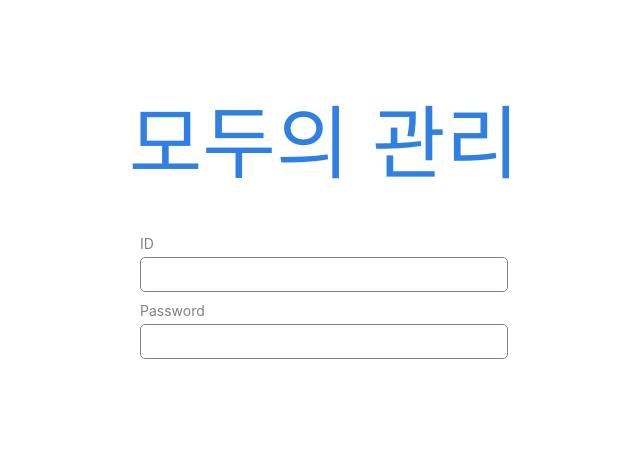
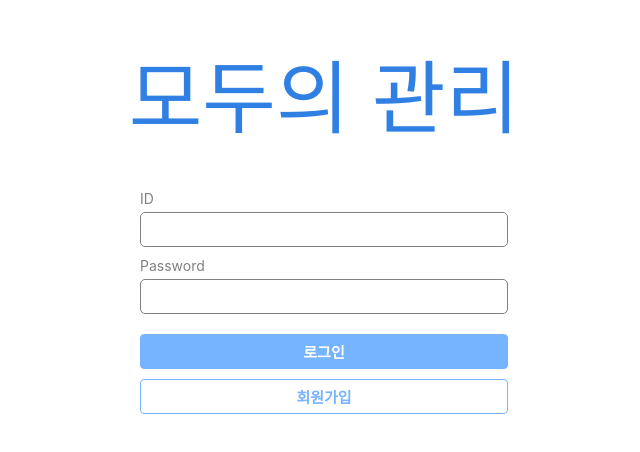
Before and after one commit to leephoter/Client-Management, a React (Create React App) app: page / in a window 1280 px wide. Shown: the part 168-620 px from the top of the page, without its empty margins (316-956 px from the left). Built offline with nearby package versions, Linux system fonts and the light colour scheme.

Commit message:
set Main, Join Page

```diff
--- a/src/App.js
+++ b/src/App.js
@@ -1,5 +1,5 @@
 import React, { useState, PureComponent } from "react";
-import Main from "./pages/MAIN";
+import MainPage from "./pages/MAINPAGE";
 import Home from "./pages/HOME/Home";
 import Join from "./pages/Join";
 import { BrowserRouter, Router, Route, Switch } from "react-router-dom";
@@ -10,7 +10,7 @@ class App extends PureComponent {
         return (
             <BrowserRouter>
                 <Switch>
-                    <Route exact path="/" component={Main} />
+                    <Route exact path="/" component={MainPage} />
                     <Route path="/join" component={Join} />
                     <Route path="/home" component={Home} />
                 </Switch>
--- /dev/null
+++ b/src/common/FlexCenter.css/FlexCenter.css
@@ -0,0 +1,6 @@
+* {
+    display: flex;
+    flex-direction: column;
+    justify-content: center;
+    align-items: center;
+}
--- a/src/pages/MAIN/index.js
+++ /dev/null
@@ -1,3 +0,0 @@
-import Main from "./MainPresenter";
-
-export default Main;
--- a/src/pages/MAIN/MainContainer.js
+++ b/src/pages/MAINPAGE/MainPageContainer.js
@@ -1,8 +1,8 @@
 import React, { PureComponent } from "react";
-import MainPresenter from "./MainPresenter";
+import MainPagePresenter from "./MainPagePresenter";
 import LoginButtons from "../../components/LoginButtons/LoginButtons";
 
-class MainContainer extends PureComponent {
+class MainPageContainer extends PureComponent {
     constructor(props) {
         super(props);
         this.state = {};
@@ -19,11 +19,11 @@ class MainContainer extends PureComponent {
         const { pages } = this.state;
         const handleChange = this;
         return (
-            <MainPresenter>
+            <MainPagePresenter>
                 <LoginButtons />
-            </MainPresenter>
+            </MainPagePresenter>
         );
     }
 }
 
-export default MainContainer;
+export default MainPageContainer;
--- /dev/null
+++ b/src/pages/MAINPAGE/index.js
@@ -0,0 +1,3 @@
+import MainPage from "./MainPageContainer";
+
+export default MainPage;
```
Also changed, not shown: src/pages/MAINPAGE/MainPagePresenter.js (renamed from src/pages/MAIN/MainPresenter.js).
